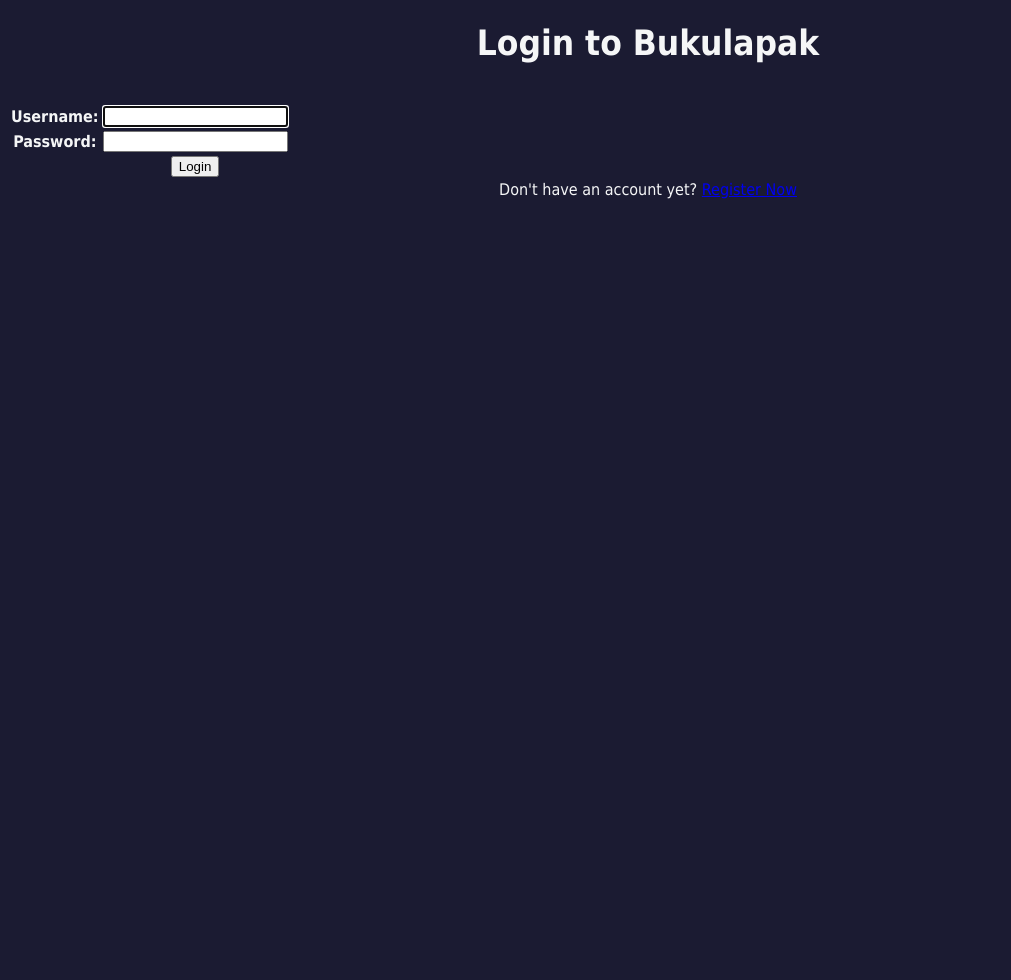
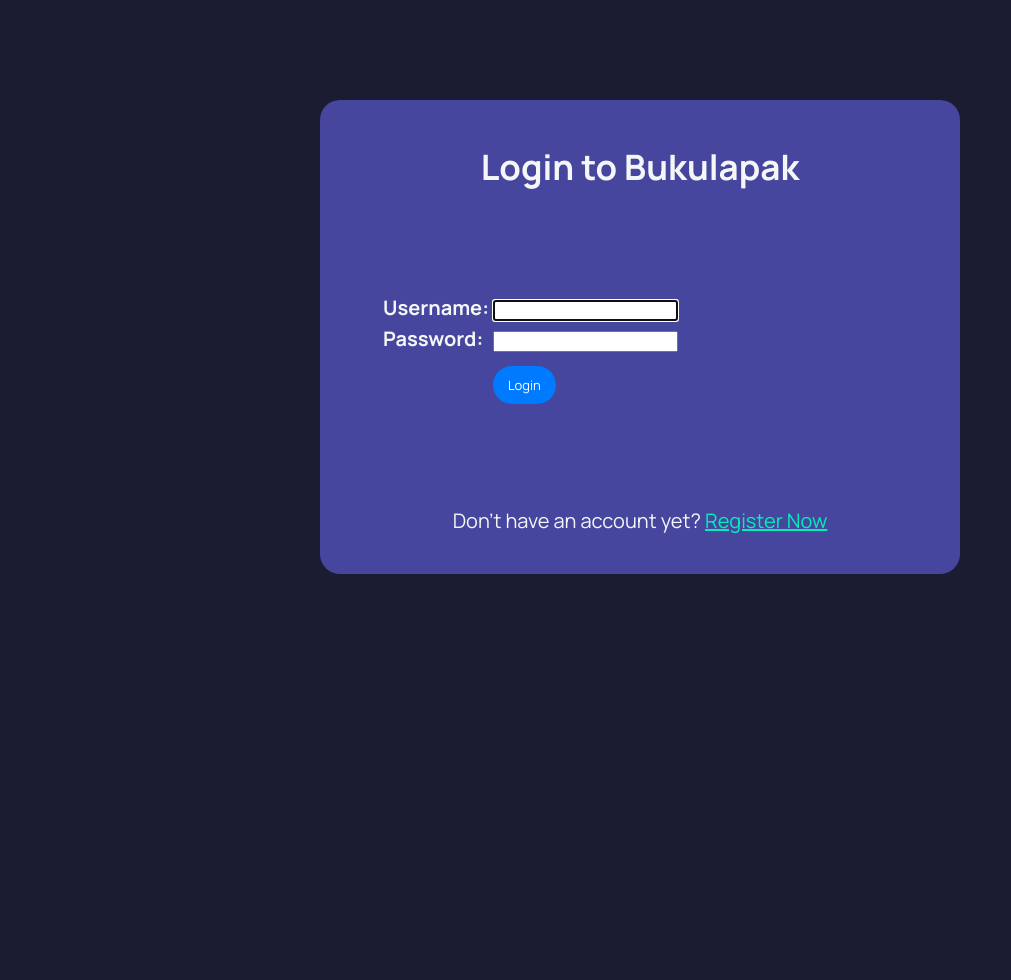
Before and after one commit to Froklax/bukulapak, a Django app: page /login/ in a window 1280 px wide. Shown: the whole page, without its empty margins (0-1011 px from the left). Before the commit the page ends 199 px from the top, so only its background shows below. Run offline with Django 5.2, Linux system fonts and the light colour scheme.

Commit message:
menambahkan beberapa styling

```diff
--- a/templates/base.html
+++ b/templates/base.html
@@ -3,12 +3,15 @@
 <style>
     body {
         width: 100%;
-        height: 100vh;
+        height: 110vh;
         background-color: #1b1b32;
         color: #f5f6f7;
-        font-family: Tahoma;
+        font-family: 'Manrope', Tahoma, sans-serif;
         font-size: 16px;
         text-align: center;
+        margin: 0;
+        padding: 0;
+        overflow-x: hidden;
     }
     h1 {
         font-size: 40px;
@@ -48,7 +51,7 @@
         text-align: left;
     }
 
-    .form-container {
+    .login, .register, .form-container {
         background-color: #46469f;
         border-radius: 20px;
         padding: 20px;
@@ -57,6 +60,24 @@
         text-align: left;
         margin: auto;
         margin-top: 100px;
+    }
+
+    .login {
+      display: flex;
+      flex-direction: column;
+      font-family: 'Manrope', Tahoma, sans-serif;
+      font-size: 20px;
+      overflow: auto;
+    }
+
+    .register {
+      display: flex;
+      flex-direction: column;
+      font-family: 'Manrope', Tahoma, sans-serif;
+      width: 60%;
+      font-size: 20px;
+      max-width: 700px;
+      overflow: auto;
     }
 
     .form-title {
@@ -87,8 +108,9 @@
         padding: 10px 20px;
         border: none;
         border-radius: 50px;
-        font-family: Tahoma, sans-serif;
+        font-family: 'Manrope', Tahoma, sans-serif;
         cursor: pointer;
+        transition: background-color 0.3s;
     }
 
     .button-container button:hover {
@@ -108,11 +130,110 @@
         padding-top: 40px;
         padding-bottom: 30px;
     }
+
+    .login-form {
+        margin-top: 40px;
+        margin-left: 40px;
+    }
+
+    .form-table {
+        padding-top: 20px;
+    }
+
+    .register-section {
+        margin-top: 100px;
+        margin-bottom: 20px;
+        text-align: center;
+    }
+
+    .register-btn {
+        color: #01f0b8;
+    }
+
+    .register-btn:hover {
+        color: #56a1f1;
+    }
+
+    .btn {
+        background-color: #007bff;
+        color: white;
+        font-family: 'Manrope', Tahoma, sans-serif;
+        font-size: 13px;
+        padding: 10px 15px;
+        border: none;
+        border-radius: 40px;
+        cursor: pointer;
+        margin-top: 10px;
+        transition: background-color 0.3s;
+    }
+
+    .btn:hover {
+        background-color: #15406d;
+        opacity: 0.8;
+    }
+
+    .top-strip {
+        width: 100%;
+        height: 70px;
+        background-color: #46469f;
+        display: flex;
+        justify-content: space-between;
+        align-items: center;
+        padding: 0 20px;
+    }
+
+    .user-info {
+        display: flex;
+        align-items: center;
+        gap: 12px;
+        padding-left: 5px;
+    }
+
+    .logout-container {
+        display: flex;
+        align-items: center;
+        margin-right: 40px;
+    }
+
+    .logout-container button:hover {
+        background-color: #133152;
+        opacity: 0.8;
+    }
+
+    .nav-links a {
+        color: white;
+        text-decoration: none;
+        font-size: 18px;
+        padding: 10px 15px;
+        border-radius: 5px;
+        transition: background-color 0.3s;
+    }
+
+    .nav-links a:hover {
+        background-color: #0a2d52;
+    }
+
+    .last-login-container {
+        display: flex;
+        justify-content: left;
+        align-items: center;
+        margin-left: 23px;
+        margin-top: -10px;
+        font-family: 'Manrope', Tahoma, sans-serif;
+        font-size: 18px;
+        gap: 20px;
+    }
+
+    .icon-spacing {
+        margin-right: 10px;
+    }
 </style>
 <html lang="en">
   <head>
     <meta charset="UTF-8" />
     <meta name="viewport" content="width=device-width, initial-scale=1.0" />
+    <link rel="stylesheet" href="https://cdnjs.cloudflare.com/ajax/libs/font-awesome/6.0.0-beta3/css/all.min.css">
+    <link rel="stylesheet" href="https://fonts.googleapis.com/css2?family=Manrope:wght@400;500;600;700&display=swap">
     {% block meta %} {% endblock meta %}
   </head>
 
```
Lines whose indentation alone changed are shown as unchanged.
